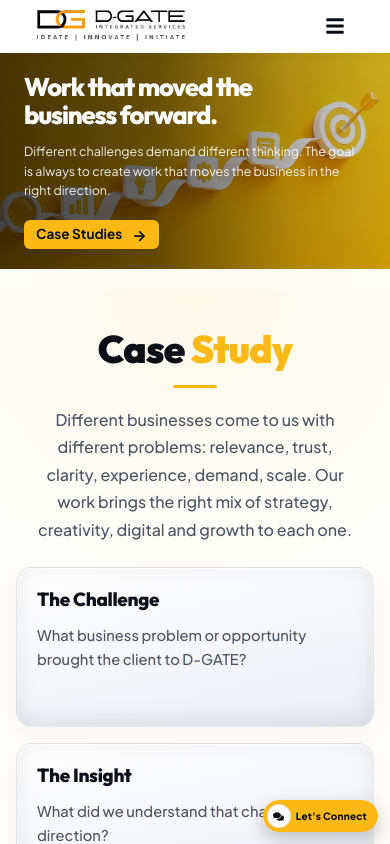
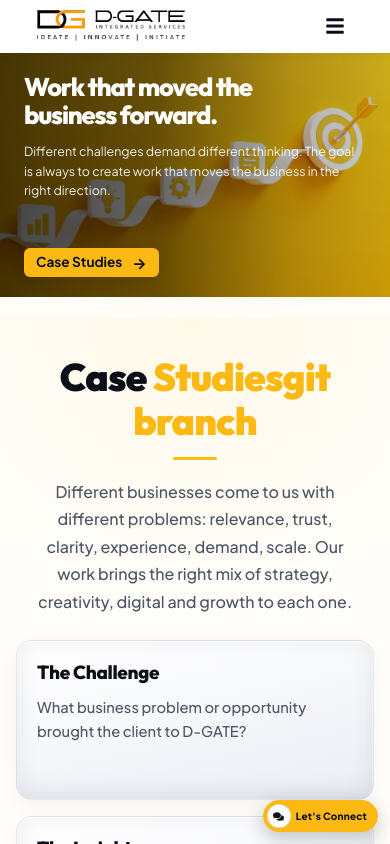
Before and after one commit to dgateisindia/dgate, a React (Vite) app: page /portfolio in a window 390 px wide. Shown: the top 844 px of the page. Built offline with nearby package versions, Linux system fonts and the light colour scheme.

Commit message:
Updated project changes

```diff
--- a/src/components/About/VisionMission/VisionMission.jsx
+++ b/src/components/About/VisionMission/VisionMission.jsx
@@ -54,7 +54,7 @@
           <h2 id="about-principles-title">
             Mission Vision
             <strong>
-              {" "}Values
+              {" "}Values.
             </strong>
           </h2>
 
--- a/src/components/CaseStudy/CaseStudySection.jsx
+++ b/src/components/CaseStudy/CaseStudySection.jsx
@@ -97,7 +97,7 @@
         <div className="case-study-container">
           {/* MAIN HEADING */}
           <h2 className="case-study-hero__title case-study-hero__anim">
-            Case <span>Study</span>
+            Case <span>Studiesgit branch</span>
           </h2>
 
           <div className="case-study-hero__line case-study-hero__anim" />
--- a/src/components/Home/SuccessStories/SuccessStories.css
+++ b/src/components/Home/SuccessStories/SuccessStories.css
@@ -87,7 +87,7 @@
 }
 
 .home-success__cta-row {
-  margin-top: 20px;
+  margin-top: 32px;
   display: flex;
   align-items: center;
 }
--- a/src/components/Home/SuccessStories/SuccessStories.jsx
+++ b/src/components/Home/SuccessStories/SuccessStories.jsx
@@ -76,7 +76,7 @@
             <div className="home-success__cta-row">
               {isPortfolioPage ? (
                 <a href="#case-study" className="home-success__case-study-btn">
-                  <span>Case Study</span>
+                  <span>Case Studies</span>
                   <FaArrowRight className="home-success__case-study-arrow" />
                 </a>
               ) : (
--- a/src/pages/Portfolio/Portfolio.css
+++ b/src/pages/Portfolio/Portfolio.css
@@ -104,7 +104,7 @@
 /* Description (Matching Who We Are & Home Hero format) */
 .portfolio-hero__description {
   max-width: 620px !important;
-  margin: 0 0 28px !important;
+  margin: 0 0 48px !important;
   padding: 0 !important;
   color: rgba(255, 255, 255, 0.92) !important;
   font-family: var(--font-body, "Plus Jakarta Sans", sans-serif) !important;
@@ -118,7 +118,7 @@
   display: flex;
   align-items: center;
   gap: 14px;
-  margin-top: 20px;
+  margin-top: 48px;
 }
 
 /* Case Study Button (Matching "Our Story" button from AboutHero) */
@@ -392,7 +392,7 @@
   }
 
   .portfolio-hero__description {
-    margin-bottom: 22px !important;
+    margin-bottom: 36px !important;
     font-size: 0.86rem !important;
     line-height: 1.6 !important;
   }
@@ -436,7 +436,7 @@
 
   .portfolio-hero__description {
     max-width: 100% !important;
-    margin-bottom: 20px !important;
+    margin-bottom: 32px !important;
     font-size: clamp(0.8rem, 3.5vw, 0.9rem) !important;
     line-height: 1.55 !important;
   }
```
